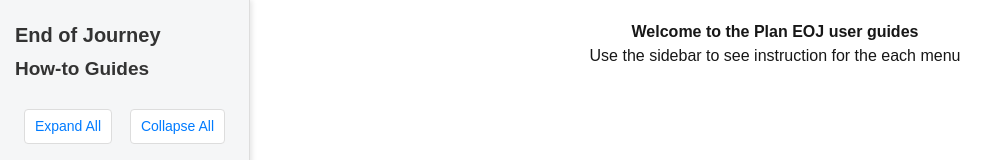
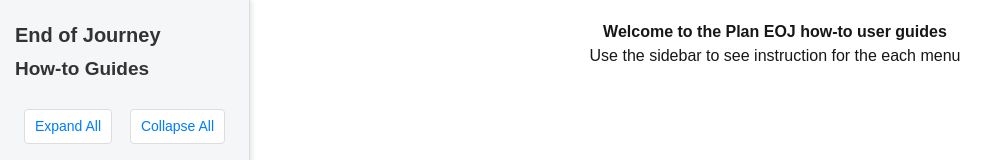
Before and after one commit to bashiraziz/eoj-how-to-guides, a Next.js app: page / in a window 1280 px wide. Shown: the top 160 px of the page, without its empty margins (0-1008 px from the left). Built offline with nearby package versions, Linux system fonts and the light colour scheme.

Commit message:
fixed the home page

```diff
--- a/app/page.tsx
+++ b/app/page.tsx
@@ -2,7 +2,7 @@
 export default function HomePage() {
   return (
     <div>
-      <h1><center><b>Welcome to the Plan EOJ user guides</b></center></h1>
+      <h1><center><b>Welcome to the Plan EOJ how-to user guides</b></center></h1>
       <center><p>Use the sidebar to see instruction for the each menu</p></center>
     </div>
   );
```
